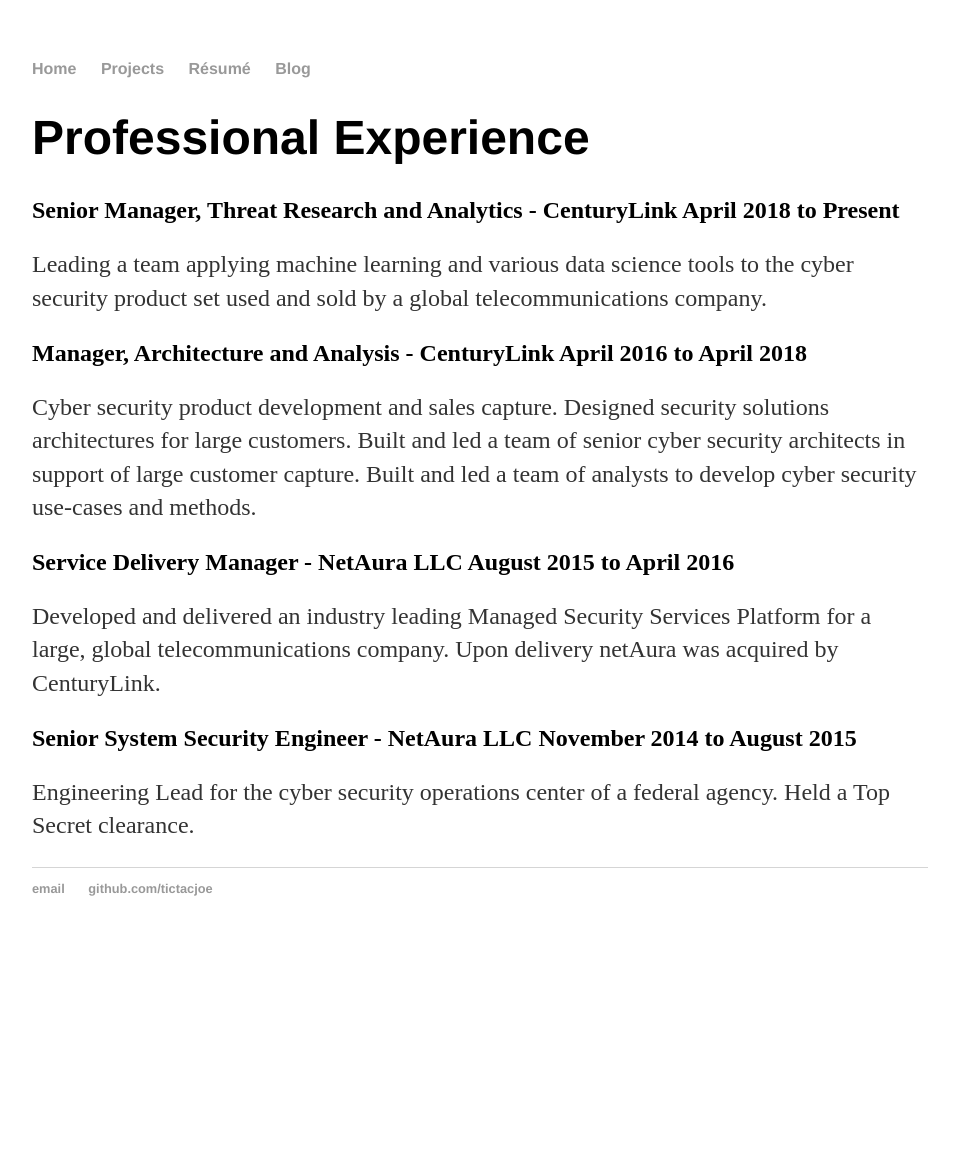
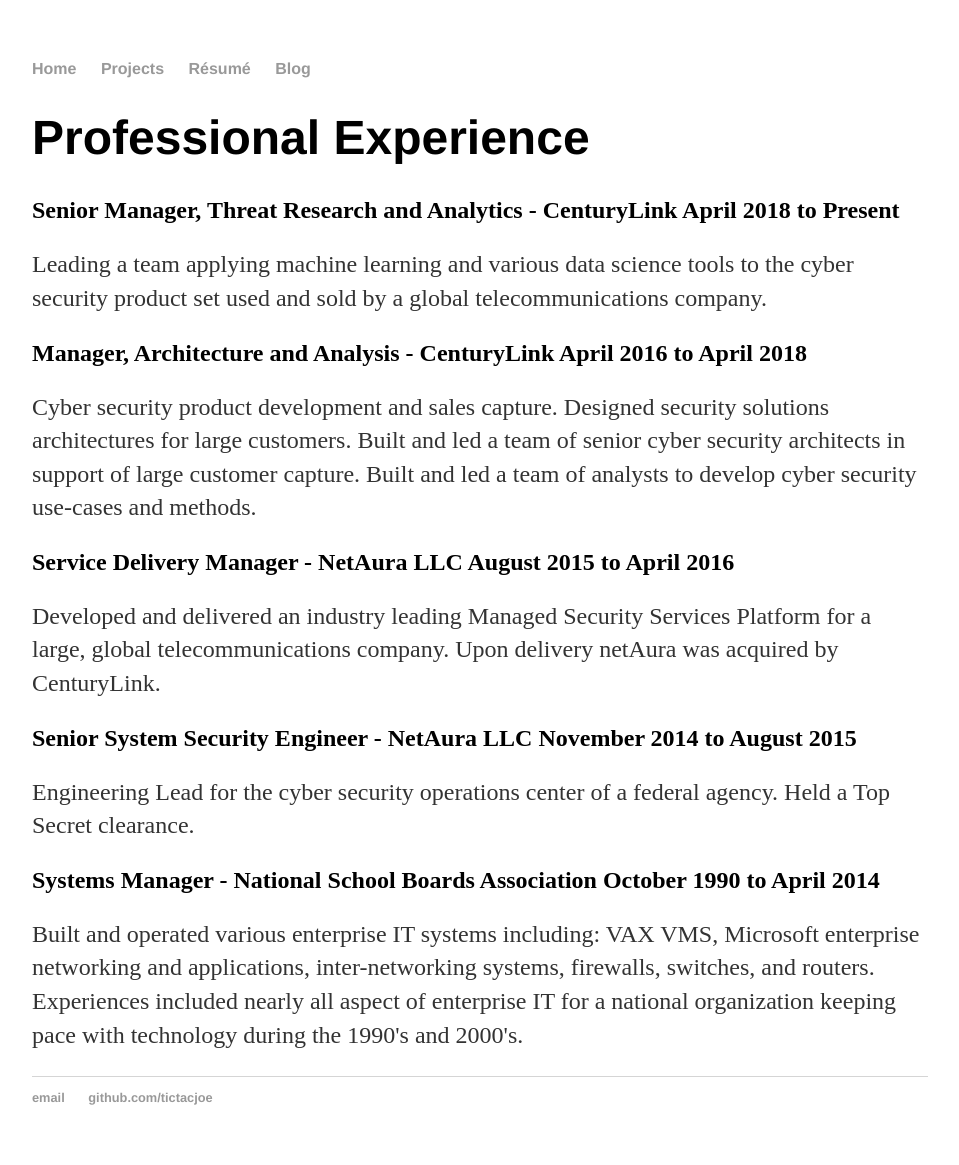
Before and after one commit to tictacjoe/tictacjoe.github.io, a Jekyll site: the page resume.html, which Jekyll copies as it is, in a window 1280 px wide. Shown: the whole page, without its empty margins (160-1119 px from the left). Built offline with Jekyll 4.4.1, drawn with Linux system fonts in a browser that asks for light colours; before the commit the page ends 956 px from its top, so only the background shows below that.

Commit message:
Update resume.html

```diff
--- a/resume.html
+++ b/resume.html
@@ -39,6 +39,11 @@
 			<p>Engineering Lead for the cyber security operations center of a
 	                federal agency. Held a Top Secret clearance.</p>
 
+			<h2>Systems Manager - National School Boards Association October 1990 to April 2014</h2>
+			<p>Built and operated various enterprise IT systems including: VAX VMS, Microsoft enterprise networking and applications,
+				inter-networking systems, firewalls, switches, and routers.  Experiences included nearly all aspect
+			of enterprise IT for a national organization keeping pace with technology during the 1990's and 2000's.</p>
+
 					<!---My last few roles have been about developing and leading teams of Security Architects,
 					Security Engineers, Developers, and Data Scientists in the developement of managed security services
 					and products on behalf of a
```
